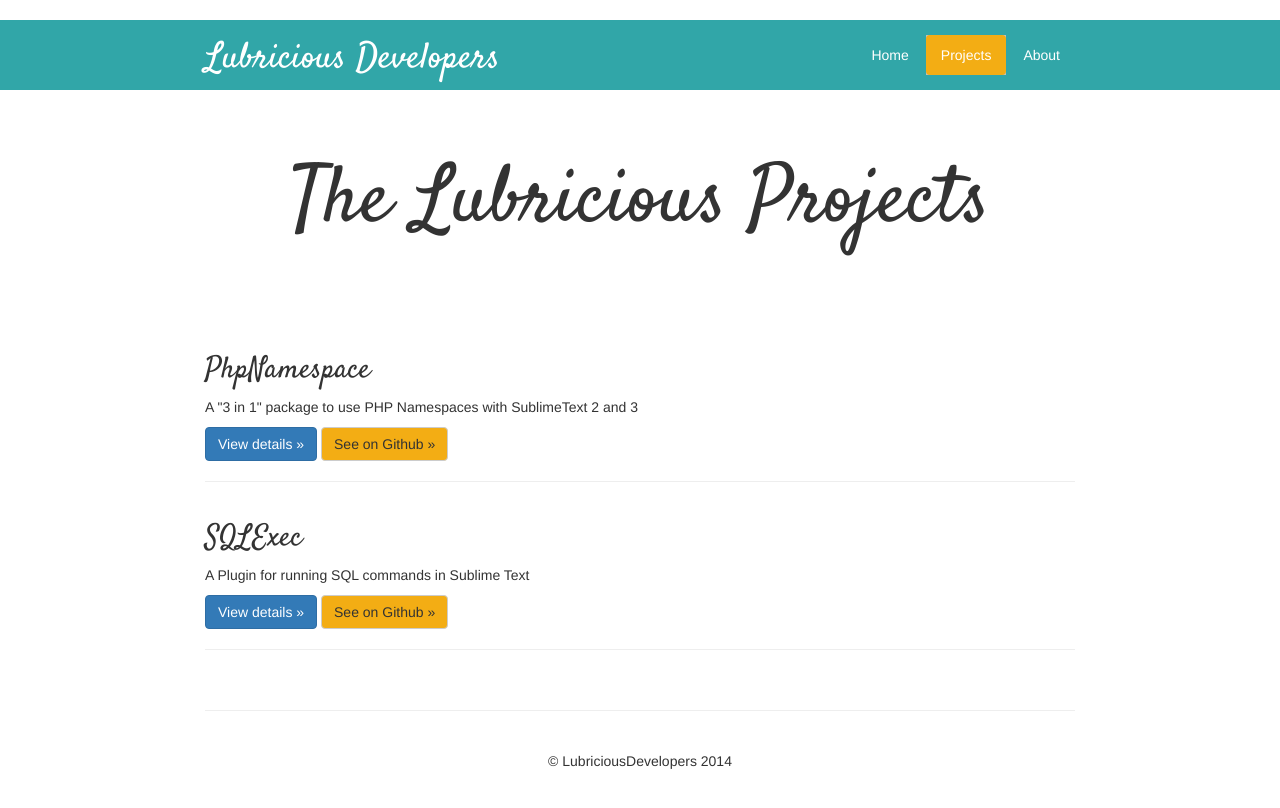
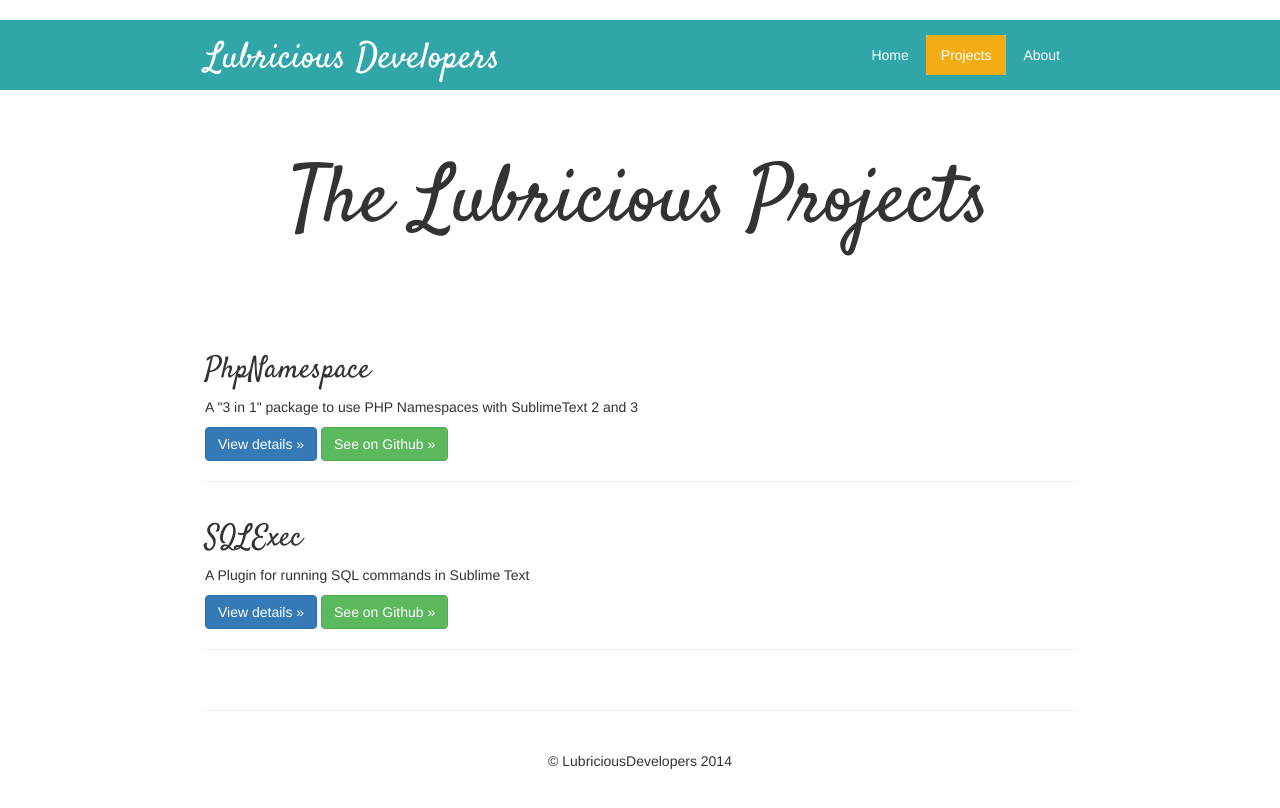
Before and after one commit to LubriciousDevelopers/lubriciousdevelopers.github.io, a Jekyll site: the page built from projects.html, in a window 1280 px wide. Shown: the top 808 px of the page. Built offline with Jekyll 4.4.1, drawn with Linux system fonts in a browser that asks for light colours; nearby versions of some CDN libraries.

Commit message:
Change project buttons color

```diff
--- a/css/styles.css
+++ b/css/styles.css
@@ -33,10 +33,6 @@
     height:30px;
 }
 
-.btn-default {
-    background-color: #F3AD14;
-}
-
 .jumbotron .btn, .jumbotron .btn:hover {
     background-color: #F3AD14;
     border-color: #D19511;
--- a/projects.html
+++ b/projects.html
@@ -13,7 +13,7 @@
             <p>{{ project.summary }}</p>
             <p>
             <a class="btn btn-primary" href="/projects/{{ project.slug }}" role="button">View details »</a>
-            <a class="btn btn-default" href="https://github.com/{{ project.github }}" role="button">See on Github »</a>
+            <a class="btn btn-success" href="https://github.com/{{ project.github }}" role="button">See on Github »</a>
             </p>
             <hr/>
         </div>
```
